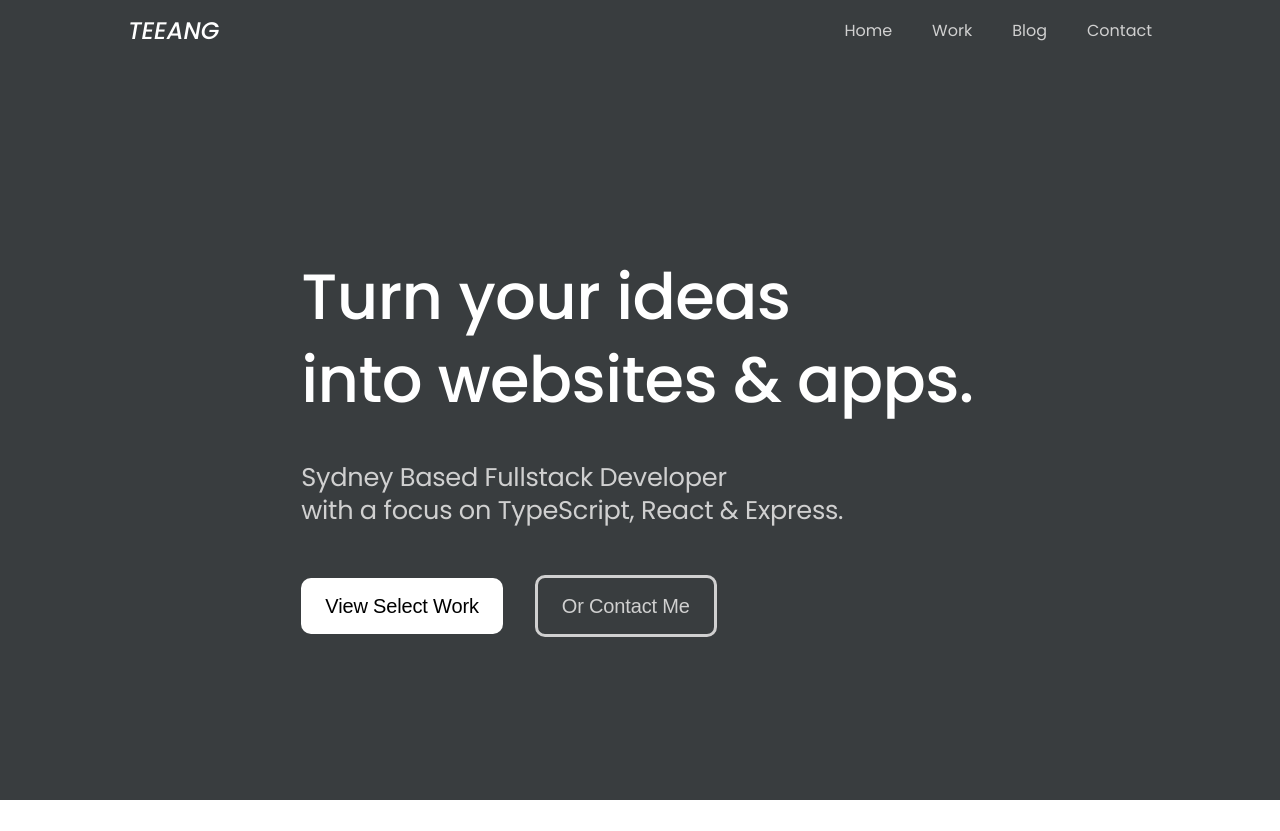
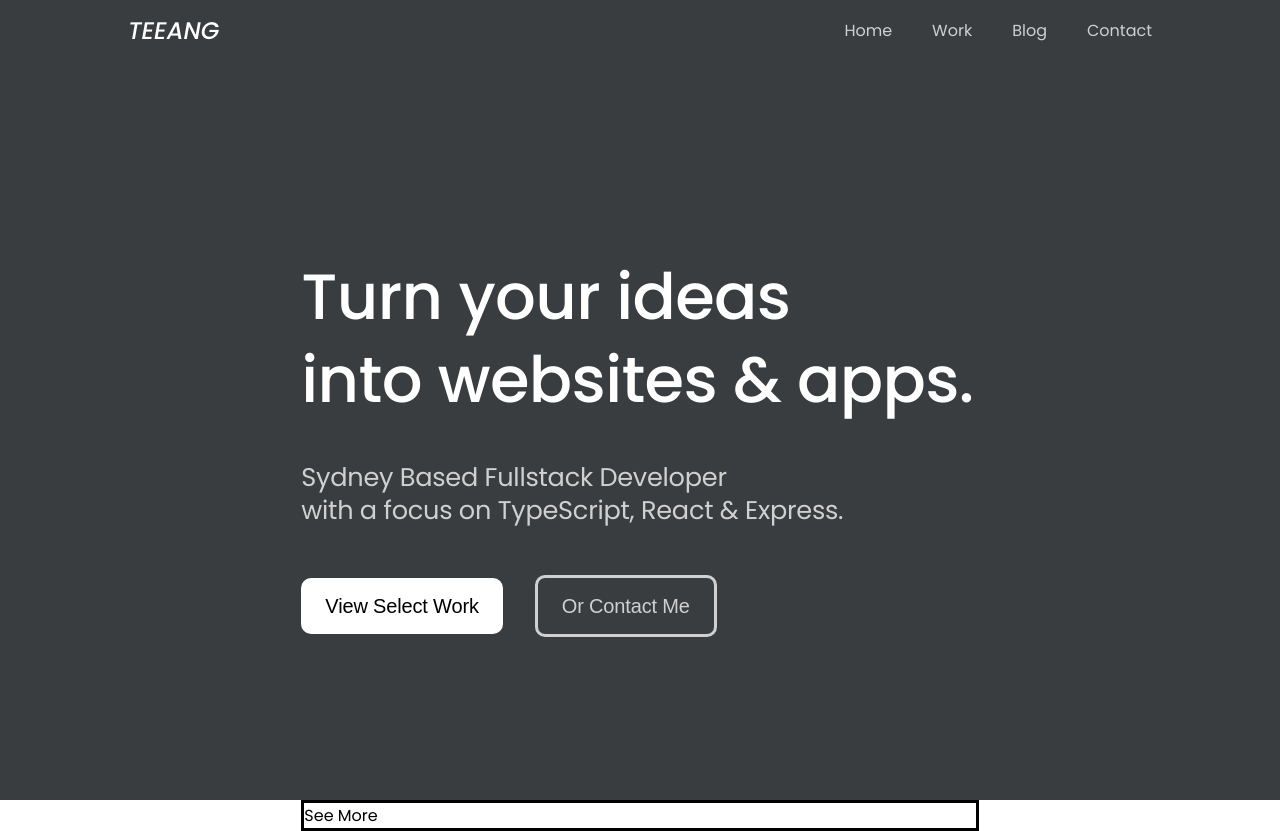
Before and after one commit to davidtaing/portfolio, a Next.js app: page / in a window 1280 px wide. Before the commit the page ends 800 px from the top, so only its background shows below. Built offline with nearby package versions, Linux system fonts and the light colour scheme.

Commit message:
feat: SelectWorkSection
- renamed from SelectWorksSection
- added basic markup

```diff
--- a/src/common/styles/globals.css
+++ b/src/common/styles/globals.css
@@ -217,6 +217,12 @@ button {
     grid-column: 3 / 11;
   }
 
+  .inline-grid-col-8 {
+    display: inline-grid;
+    grid-template-columns: repeat(8, [col-start] 1fr);
+    gap: 1rem;
+  }
+
   .desktop-only {
     display: block;
   }
--- /dev/null
+++ b/src/containers/SelectWorkSection/index.tsx
@@ -0,0 +1,28 @@
+import styled from "styled-components";
+
+const StyledSection = styled.section`
+  .content {
+    border: solid;
+  }
+`;
+
+const SelectWorkSection = () => {
+  return (
+    <StyledSection>
+      <div className="wrapper grid-col-12">
+        <div className="content">
+          <article className="card-large">
+            <div className="title">{}</div>
+            <div className="category">{}</div>
+            <div className="description">{}</div>
+            <div className="skills">{}</div>
+          </article>
+          <article className="card-medium"></article>
+          <article className="card-medium">See More</article>
+        </div>
+      </div>
+    </StyledSection>
+  );
+};
+
+export default SelectWorkSection;
--- a/src/containers/SelectWorksSection/index.tsx
+++ /dev/null
@@ -1,5 +0,0 @@
-const SelectWorkSection = () => {
-  return <></>;
-};
-
-export default SelectWorkSection;
--- a/src/pages/index.tsx
+++ b/src/pages/index.tsx
@@ -1,6 +1,6 @@
 import type { NextPage } from "next";
 import HeroSection from "../containers/HeroSection";
-import SelectWorkSection from "../containers/SelectWorksSection";
+import SelectWorkSection from "../containers/SelectWorkSection";
 
 const Home: NextPage = () => {
   return (
```
